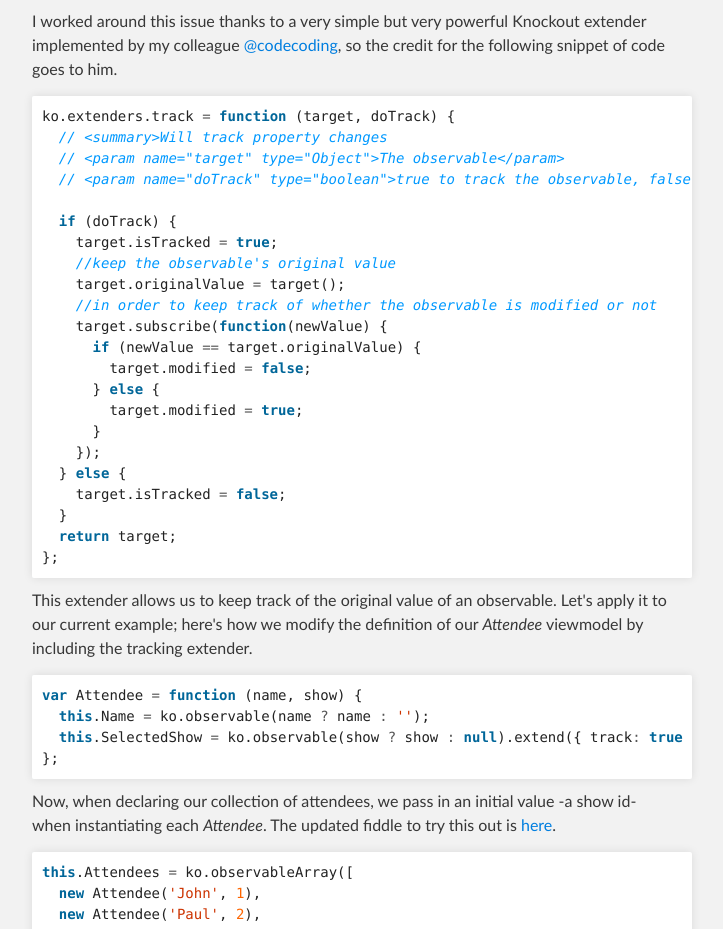
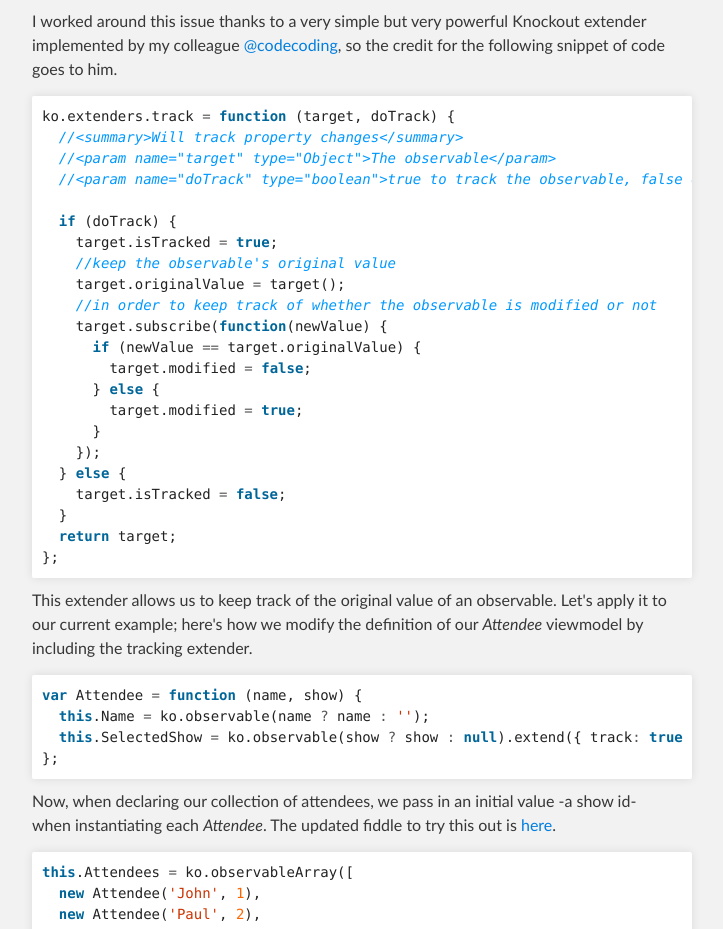
Before and after one commit to pchiwan/ko-filteredOptions, a plain HTML site: page index.html in a window 1280 px wide. Shown: the part 2740-3669 px from the top of the page, without its empty margins (288-1011 px from the left). Drawn offline with Linux system fonts and the light colour scheme.

```diff
--- a/index.html
+++ b/index.html
@@ -113,9 +113,9 @@
 <p>I worked around this issue thanks to a very simple but very powerful Knockout extender implemented by my colleague <a href="https://github.com/codecoding" class="user-mention">@codecoding</a>, so the credit for the following snippet of code goes to him.</p>
 
 <div class="highlight highlight-javascript"><pre><span class="nx">ko</span><span class="p">.</span><span class="nx">extenders</span><span class="p">.</span><span class="nx">track</span> <span class="o">=</span> <span class="kd">function</span> <span class="p">(</span><span class="nx">target</span><span class="p">,</span> <span class="nx">doTrack</span><span class="p">)</span> <span class="p">{</span>
-  <span class="c1">// &lt;summary&gt;Will track property changes</span>
-  <span class="c1">// &lt;param name="target" type="Object"&gt;The observable&lt;/param&gt;</span>
-  <span class="c1">// &lt;param name="doTrack" type="boolean"&gt;true to track the observable, false otherwise&lt;/param&gt;</span>
+  <span class="c1">//&lt;summary&gt;Will track property changes&lt;/summary&gt;</span>
+  <span class="c1">//&lt;param name="target" type="Object"&gt;The observable&lt;/param&gt;</span>
+  <span class="c1">//&lt;param name="doTrack" type="boolean"&gt;true to track the observable, false otherwise&lt;/param&gt;</span>
 
   <span class="k">if</span> <span class="p">(</span><span class="nx">doTrack</span><span class="p">)</span> <span class="p">{</span>
     <span class="nx">target</span><span class="p">.</span><span class="nx">isTracked</span> <span class="o">=</span> <span class="kc">true</span><span class="p">;</span>
```
Also changed, not shown: params.json (+1 -1 lines).
